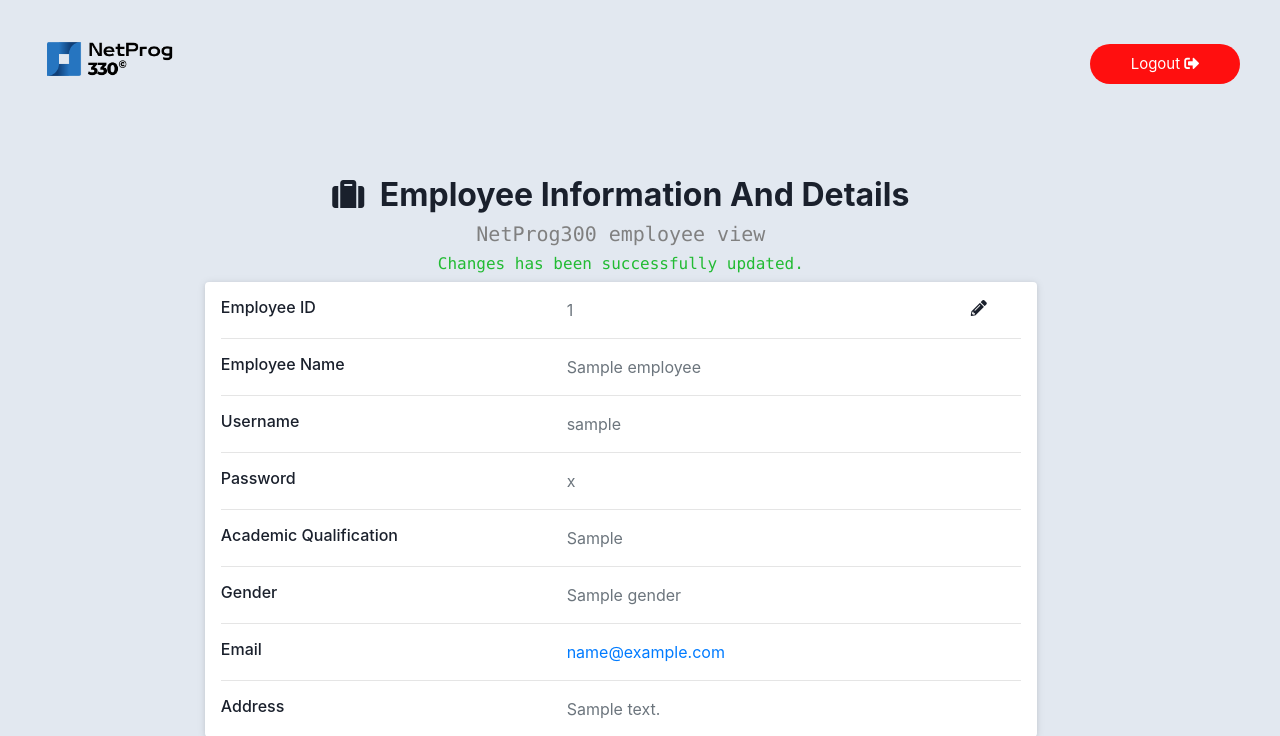
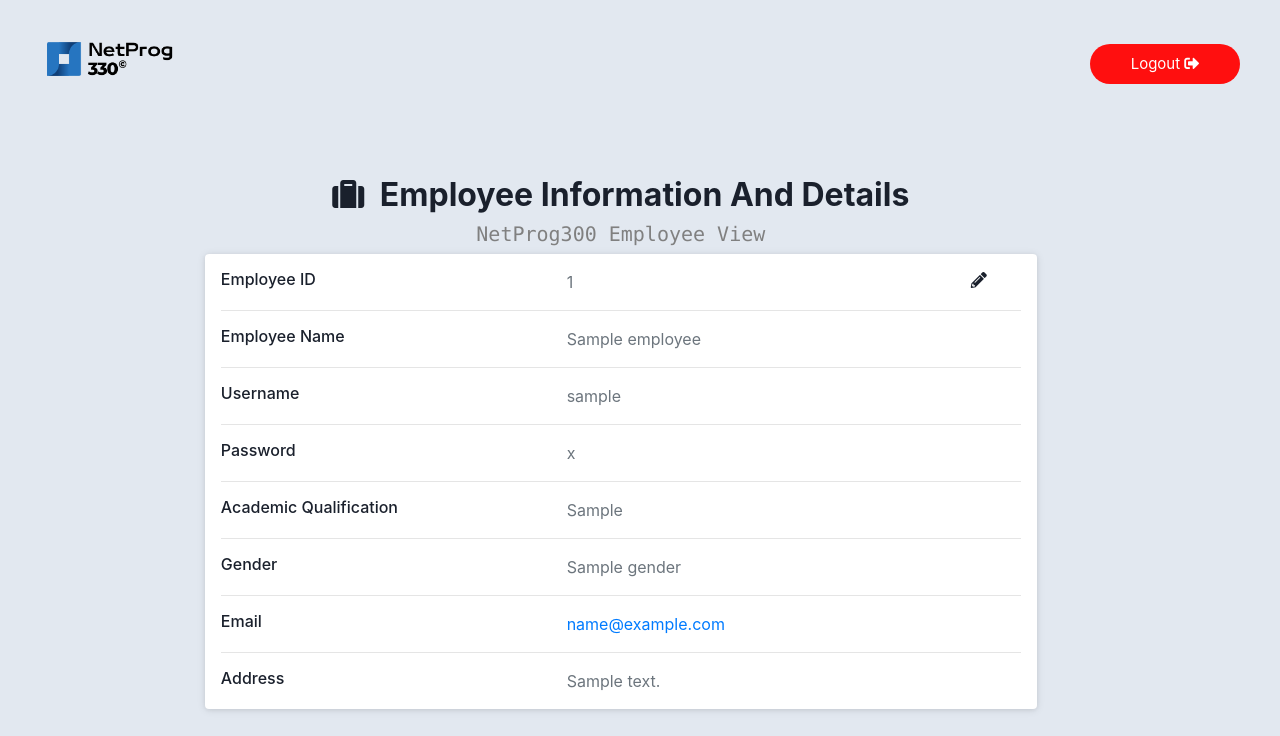
Before and after one commit to hakidon/NetProg330-CRUD, a Flask app: template templates/view.html in a window 1280 px wide. Shown: the top 736 px of the page. Run offline with Flask 2, Linux system fonts and the light colour scheme; the template is opened without the code that fills it: most values are stand-ins (such as "Sample title", 1, 10 or a date in 2020); some libraries are stand-ins or nearby versions.

Commit message:
25 Jan 2023, 4:54 pm

```diff
--- a/templates/view.html
+++ b/templates/view.html
@@ -20,8 +20,8 @@
   <h2 class="text-center font-weight-bold">
     <i class="fas fa-suitcase mr-2"></i>
 Employee Information And Details</h2>
-<h5 class= "text-center normal-text" >NetProg300 employee view</h5>
-<h5 id="warning-text" class= "text-center info-text" >Changes has been successfully updated.</h5>
+<h5 id="normal_text" class= "text-center normal-text">NetProg300 Employee View</h5>
+<h5 id="info_text" class= "text-center info-text" hidden>Changes has been successfully updated.</h5>
 <div class="card mb-3 ">
 <div class="card-body">
 <div class="row">
@@ -373,7 +373,8 @@ color: white;
   $(document).ready(function() {
 
      $('.edit-btn').click(function() {
-  document.getElementById("warning-text").hidden = true;
+  document.getElementById("info_text").hidden = true;
+  document.getElementById("normal_text").hidden = false;
 	document.getElementById("edit_name").value = "{{ employee_data['employee name'] }}";
 	document.getElementById("edit_username").value = "{{ employee_data['Username'] }}";
 	document.getElementById("edit_password").value = "{{ employee_data['Password'] }}";
```
